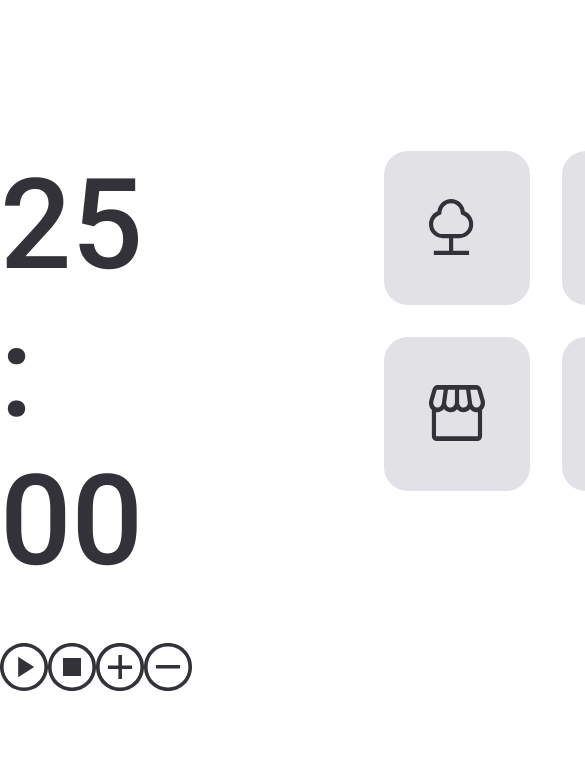
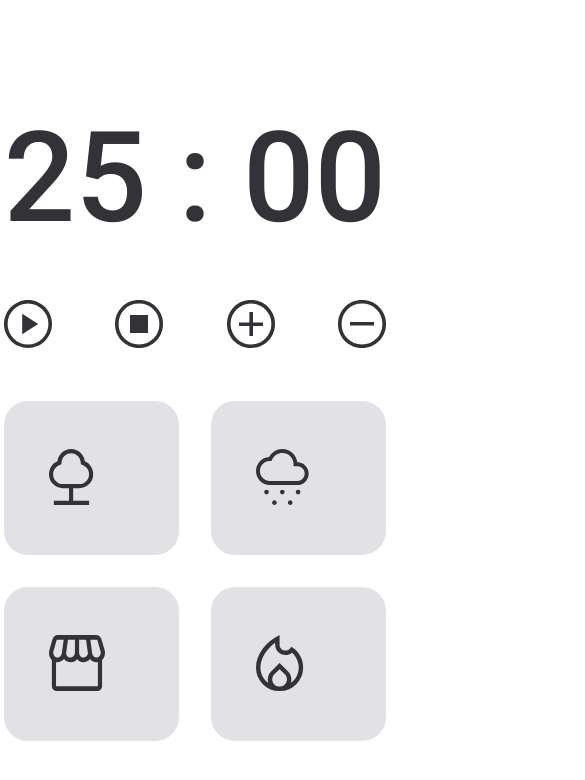
Before and after one commit to marcelomotadev/rocketSeat_Stage_05_03_desafio_01, a plain HTML site: page index.html in a window 390 px wide. Shown: the top 780 px of the page, 585 px wide, since content can reach past the window. Drawn offline with Linux system fonts and the light colour scheme.

Commit message:
Update style.css

```diff
--- a/style.css
+++ b/style.css
@@ -83,3 +83,12 @@ button:hover {
 .grid-item:hover {
   background-color: #02799D;
 }
+
+@media (max-width: 790px) {
+  main {
+    margin-block: 5rem;
+    flex-direction: column;
+    gap: 5rem;
+  }
+
+}
```
